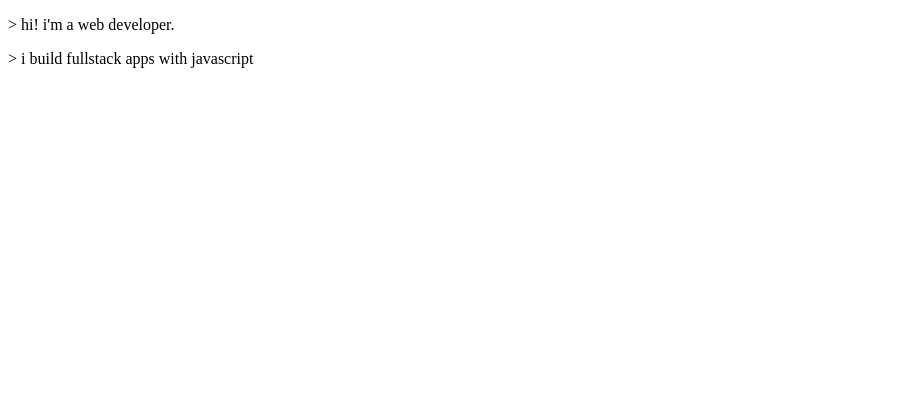
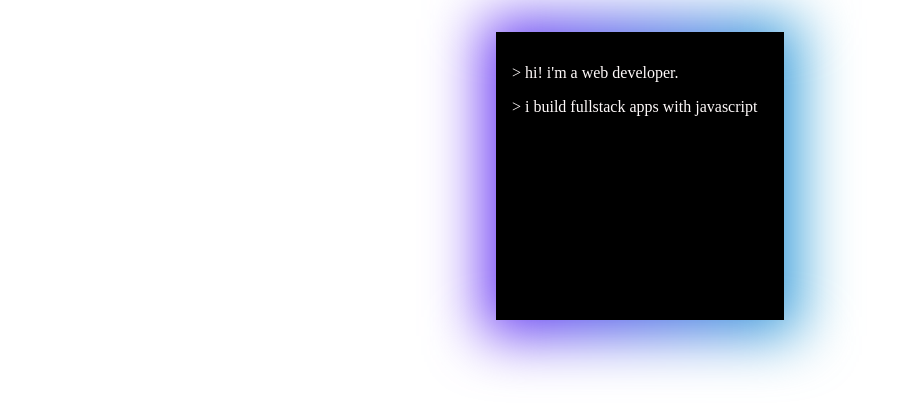
Before and after one commit to byio/benyang.io, a Gatsby app: page / in a window 1280 px wide. Shown: the top 416 px of the page, without its empty margins (0-897 px from the left). Built offline with nearby package versions, Linux system fonts and the light colour scheme.

Commit message:
style TextEditor component as a black square with glowing lights emitting from underneath

```diff
--- a/src/components/TextEditor.js
+++ b/src/components/TextEditor.js
@@ -1,17 +1,19 @@
 import React, { Component } from 'react';
 import Typist from 'react-typist';
+
+import styles from './TextEditor.module.css';
 
 class TextEditor extends Component {
 
   parseText = (props) => {
     return props.map(line => {
-      return <p>> {line}</p>
+      return <p style={{color:'#fffafa'}}>> {line}</p>
     });
   }
 
   render () {
     return (
-      <div>
+      <div className={styles.texteditor}>
         <Typist
           avgTypingDelay={90}
           stdTypingDelay={50}
--- /dev/null
+++ b/src/components/TextEditor.module.css
@@ -0,0 +1,35 @@
+.texteditor {
+  position: relative;
+  height: 16rem;
+  width: 16rem;
+  background: #000000;
+  margin: 2rem auto;
+  padding: 1rem;
+}
+
+.texteditor::after {
+  position: absolute;
+  content: '';
+  bottom: -1rem;
+  right: -1rem;
+  z-index: -1;
+  height: 110%;
+  width: 110%;
+  margin: 0 auto;
+  filter: blur(1.75rem);
+  background: linear-gradient(270deg, #0fffc1, #7e0fff);
+  background-size: 200% 200%;
+  animation: animateGlow 5s ease infinite;
+}
+
+@keyframes animateGlow {
+  0% {
+    background-position: 0 50%;
+  }
+  50% {
+    background-position: 100% 50%;
+  }
+  100% {
+    background-position: 0 50%;
+  }
+}
```
